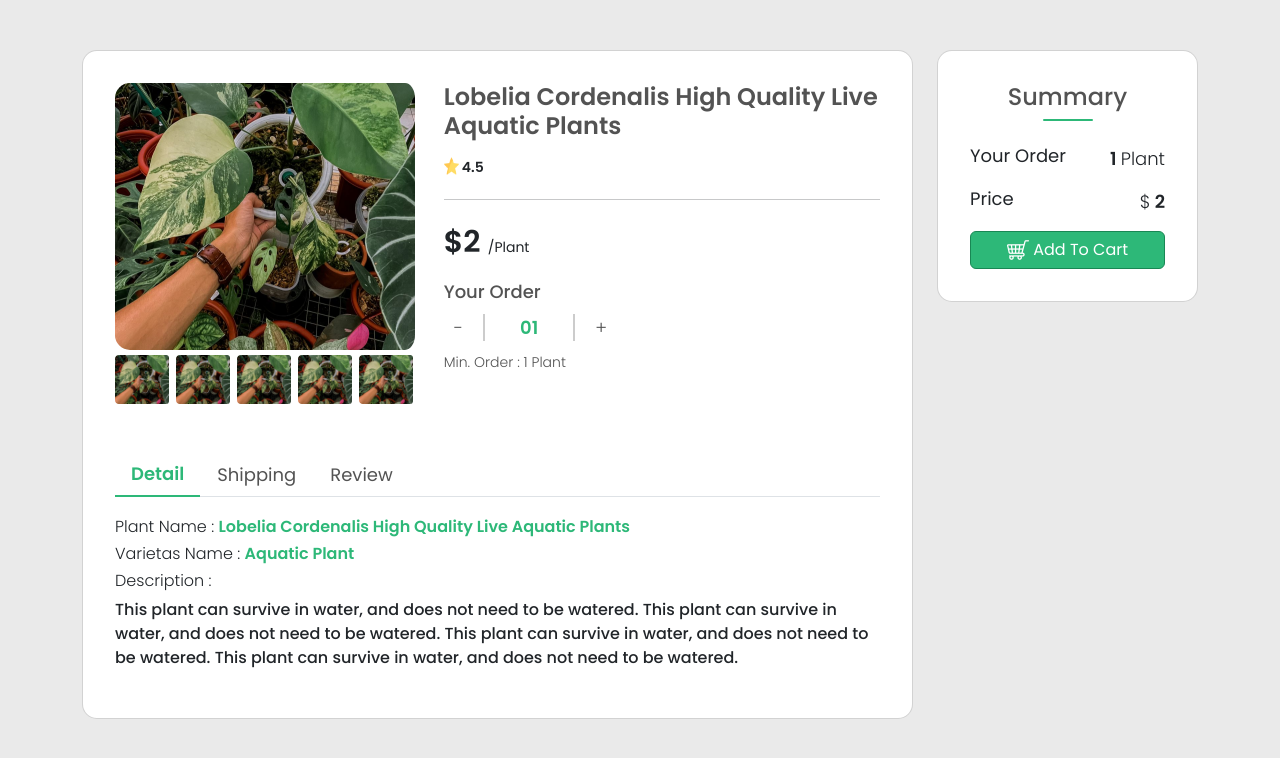
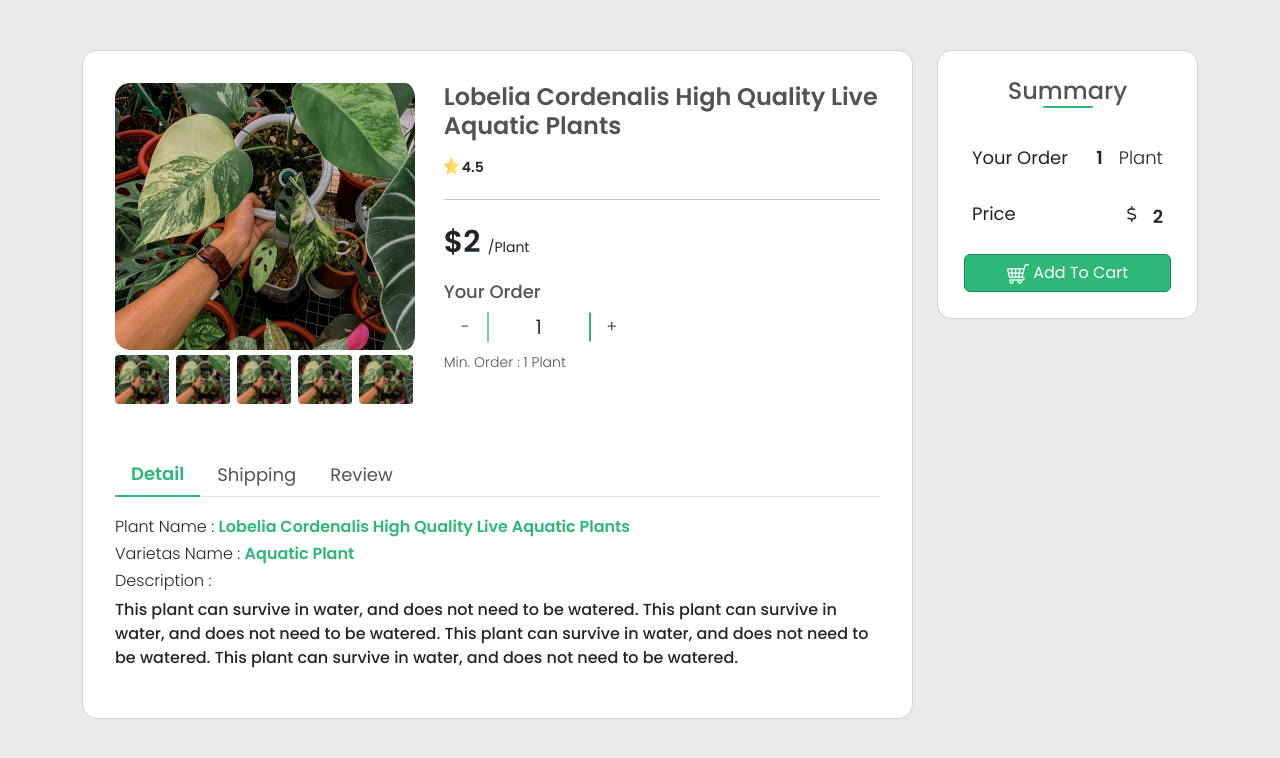
Before and after one commit to ryanpratamah28/plantsasri_shop.github.io, a plain HTML site: page index.html in a window 1280 px wide. Shown: the top 758 px of the page. Drawn offline with nearby package versions, Linux system fonts and the light colour scheme.

Commit message:
add(shop_pages) : adding new feature

```diff
--- a/index.html
+++ b/index.html
@@ -74,13 +74,9 @@
                                         <h1>Your Order</h1>
 
                                         <div class="quantity-product">
-                                            <span class="minus">
-                                                <p>-</p>
-                                            </span>
-                                            <span class="num">01</span>
-                                            <span class="plus">
-                                                <p>+</p>
-                                            </span>
+                                            <button class="btn minus-btn disabled" type="button">-</button>
+                                            <input type="text" id="quantity" value="1">
+                                            <button class="btn plus-btn" type="button">+</button>
                                         </div>
 
                                         <p>Min. Order : 1 Plant</p>
@@ -129,19 +125,20 @@
                             <h1>Summary</h1>
 
                             <div class="detail-summary">
-                                <div class="total-order">
-                                    <h2>Your Order</h2>
-                                    <p>1 <span>Plant</span></p>
+                                <div class="total-order d-flex">
+                                    <div class="me-auto p-2"><h2>Your Order</h2></div>
+                                    <div class="p-2"><p id="order">1</p></div>
+                                    <div class="p-2"><h6>Plant</h6></div>
                                 </div>
 
-                                <div class="total-price">
-                                    <h2>Price</h2>
-                                    <p><span>$</span> 2</p>
+                                <div class="total-price d-flex">
+                                    <div class="me-auto p-2"><h2>Price</h2></div>
+                                    <div class="p-2"><span><i class="fa-regular fa-dollar-sign"></i></span></div>
+                                    <div class="p-2"><p id="price">2</p></div>
                                 </div>
                             </div>
 
-                            <a href="#" class="btn btn-success d-inline float-end"><img src="img/cart.png" width="22"
-                                    alt=""> Add To Cart</a>
+                            <a href="#" class="btn btn-success d-inline float-end"><img src="img/cart.png" width="22" alt=""> Add To Cart</a>
                         </div>
 
                     </div>
@@ -173,24 +170,67 @@
     </script>
 
     <script>
-        const plus = document.querySelector(".plus"),
-        minus = document.querySelector(".minus"),
-        num = document.querySelector(".num");
-        let a = 1;
+        //setting default attribute to disabled of minus button
+        document.querySelector(".minus-btn").setAttribute("disabled", "disabled");
 
-        plus.addEventListener("click", ()=>{
-        a++;
-        a = (a < 10) ? "0" + a : a;
-        num.innerText = a;
-        });
+        //taking value to increment decrement input value
+        var valueCount
 
-        minus.addEventListener("click", ()=>{
-        if(a > 1){
-            a--;
-            a = (a < 10) ? "0" + a : a;
-            num.innerText = a;
+        //taking price value in variable
+        var price = document.getElementById("price").innerText;
+        var order = document.getElementById("order").innerText;
+
+        //price calculation function
+        function priceTotal() {
+            var total = valueCount * price;
+            document.getElementById("price").innerText = total
         }
-        });
+
+        function orderTotal() {
+            var total = valueCount * order;
+            document.getElementById("order").innerText = total
+        }
+
+        //plus button
+        document.querySelector(".plus-btn").addEventListener("click", function() {
+            //getting value of input
+            valueCount = document.getElementById("quantity").value;
+
+            //input value increment by 1
+            valueCount++;
+
+            //setting increment input value
+            document.getElementById("quantity").value = valueCount;
+
+            if (valueCount > 1) {
+                document.querySelector(".minus-btn").removeAttribute("disabled");
+                document.querySelector(".minus-btn").classList.remove("disabled")
+            }
+
+            //calling price function
+            priceTotal()
+            orderTotal()
+        })
+
+        //plus button
+        document.querySelector(".minus-btn").addEventListener("click", function() {
+            //getting value of input
+            valueCount = document.getElementById("quantity").value;
+
+            //input value increment by 1
+            valueCount--;
+
+            //setting increment input value
+            document.getElementById("quantity").value = valueCount
+
+            if (valueCount == 1) {
+                document.querySelector(".minus-btn").setAttribute("disabled", "disabled")
+            }
+
+            //calling price function
+            priceTotal()
+            orderTotal()
+        })
     </script>
 
 </body>
--- a/style.css
+++ b/style.css
@@ -28,7 +28,7 @@ body {
     width: min(100% - 30px, 1320px);
     margin-inline: auto;
     margin-top: 50px;
-    margin-bottom: 50px;
+    margin-bottom: 550px;
 }
 
 .card{
@@ -103,38 +103,39 @@ body {
     justify-content: start;
 }
 
-.quantity-product span {
-    margin: 10px 10px;
-    font-size: 18px;
-    font-weight: 300;
+.quantity-product button.minus-btn {
+    width: 45px;
+    height: 30px;
+    display: flex;
+    align-items: center;
+    justify-content: center;
+    border-top: transparent;
+    border-left: transparent;
+    border-bottom: transparent;
+    border-right: 2px solid #2DB878;
+    color: var(--text-dark-color);
+    color: #000;
+    border-radius: 0;
 }
 
-.quantity-product span.minus p {
-    font-size: 18px;
-    margin-right: 20px;
-    pointer-events: none;
+.quantity-product button.plus-btn {
+    width: 45px;
+    height: 30px;
+    display: flex;
+    align-items: center;
+    justify-content: center;
+    border-left: 2px solid #2DB878;
+    color: var(--text-dark-color);
+    border-radius: 0;
 }
 
-.quantity-product span.plus p {
-    font-size: 18px;
-    margin-left: 20px;
-    pointer-events: none;
-}
-
-.quantity-product span.minus {
-    border-right: 2px solid rgba(0,0,0,0.2);
-}
-
-.quantity-product span.plus {
-    border-left: 2px solid rgba(0,0,0,0.2);
-}
-
-.quantity-product span.num {
-    margin: 0 25px;
-    color: var(--green-color);
-    font-weight: 600;
+.quantity-product input {
+    border: none;
     text-align: center;
-    pointer-events: none;
+    width: 100px;
+    font-size: 20px;
+    color: #000;
+    font-weight: 300;
 }
 
 .track-summary .card h1 {
@@ -150,16 +151,11 @@ body {
     display: flex;
     justify-content: center;
     width: 50px;
-    bottom: 180px;
+    bottom: 210px;
     position: absolute;
     border-radius: 10px;
     background-color: var(--green-color);
     height: 2px;
-}
-
-.detail-summary .total-order{
-    display: flex;
-    justify-content: space-between;
 }
 
 .detail-summary .total-order h2{
@@ -170,19 +166,17 @@ body {
 }
 
 .detail-summary .total-order p{
-    margin-top: 25px;
+    margin-top: 22.5px;
     align-items: center;
     font-size: 18px;
     font-weight: 600;
 }
 
-.detail-summary .total-order span{
+.detail-summary .total-order h6{
+    margin-top: 25px;
+    align-items: center;
+    font-size: 18px;
     font-weight: 300;
-}
-
-.detail-summary .total-price{
-    display: flex;
-    justify-content: space-between;
 }
 
 .detail-summary .total-price h2{
@@ -274,6 +268,18 @@ body {
     }
 }
 
+@media screen and (min-width: 992px){
+    .track-summary{
+        height: 100%;
+    }
+
+    .track-summary .card{
+        padding: 26px;
+        position: sticky;
+        top: 40px;
+    }
+}
+
 @media screen and (max-width: 991px){
     .card{
         margin-bottom: 30px;
@@ -305,27 +311,6 @@ body {
 
     .order p {
         font-size: 12px;
-    }
-
-    .quantity-product{
-        height: 40px;
-    }
-
-    .quantity-product span {
-        margin: 10px 10px;
-        font-size: 16px;
-    }
-
-    .quantity-product span.minus p {
-        font-size: 16px;
-    }
-
-    .quantity-product span.plus p {
-        font-size: 16px;
-    }
-
-    .quantity-product span.num {
-        margin: 0 20px;
     }
 
     .nav-tabs a.nav-link.active {
```
